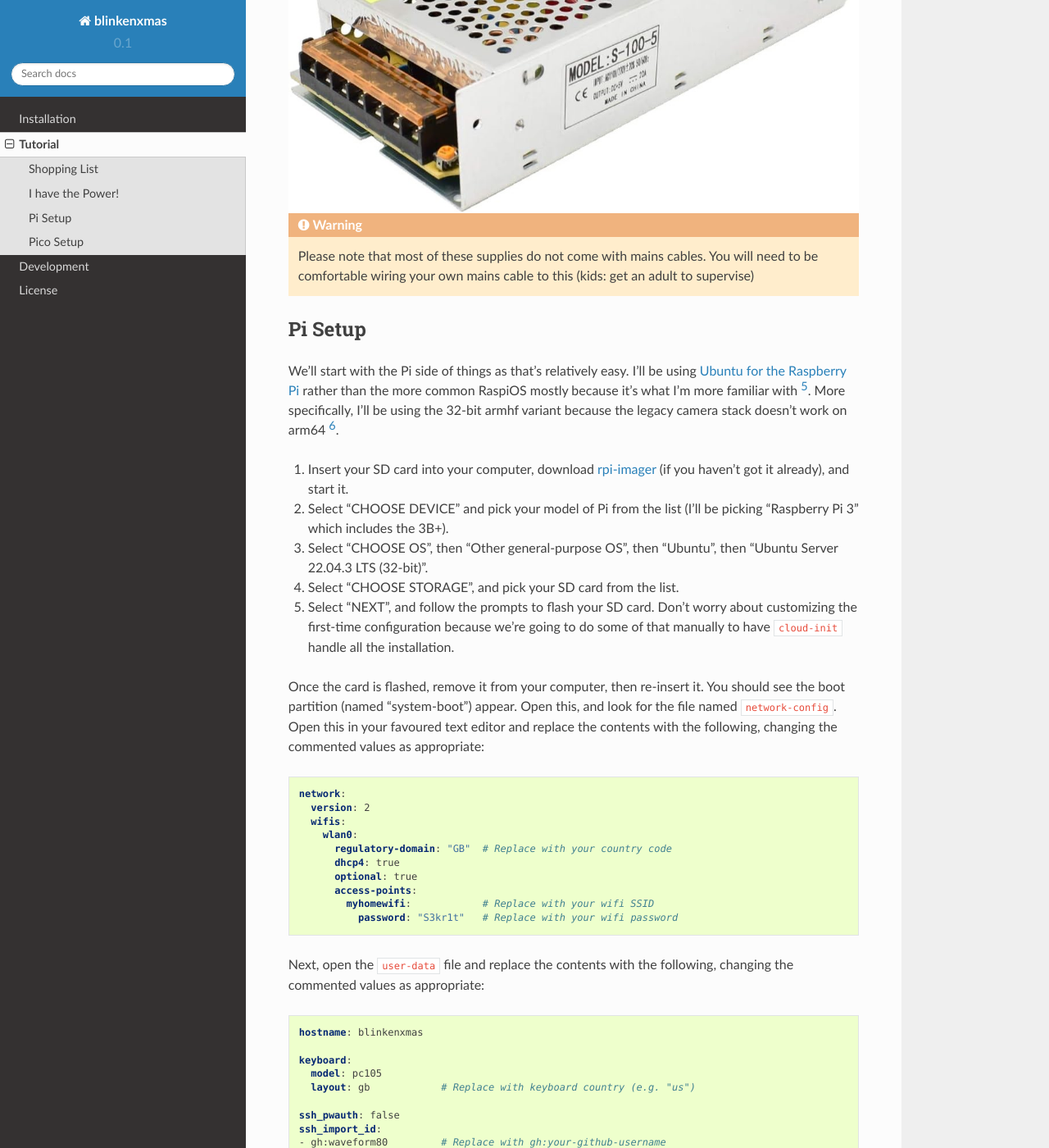
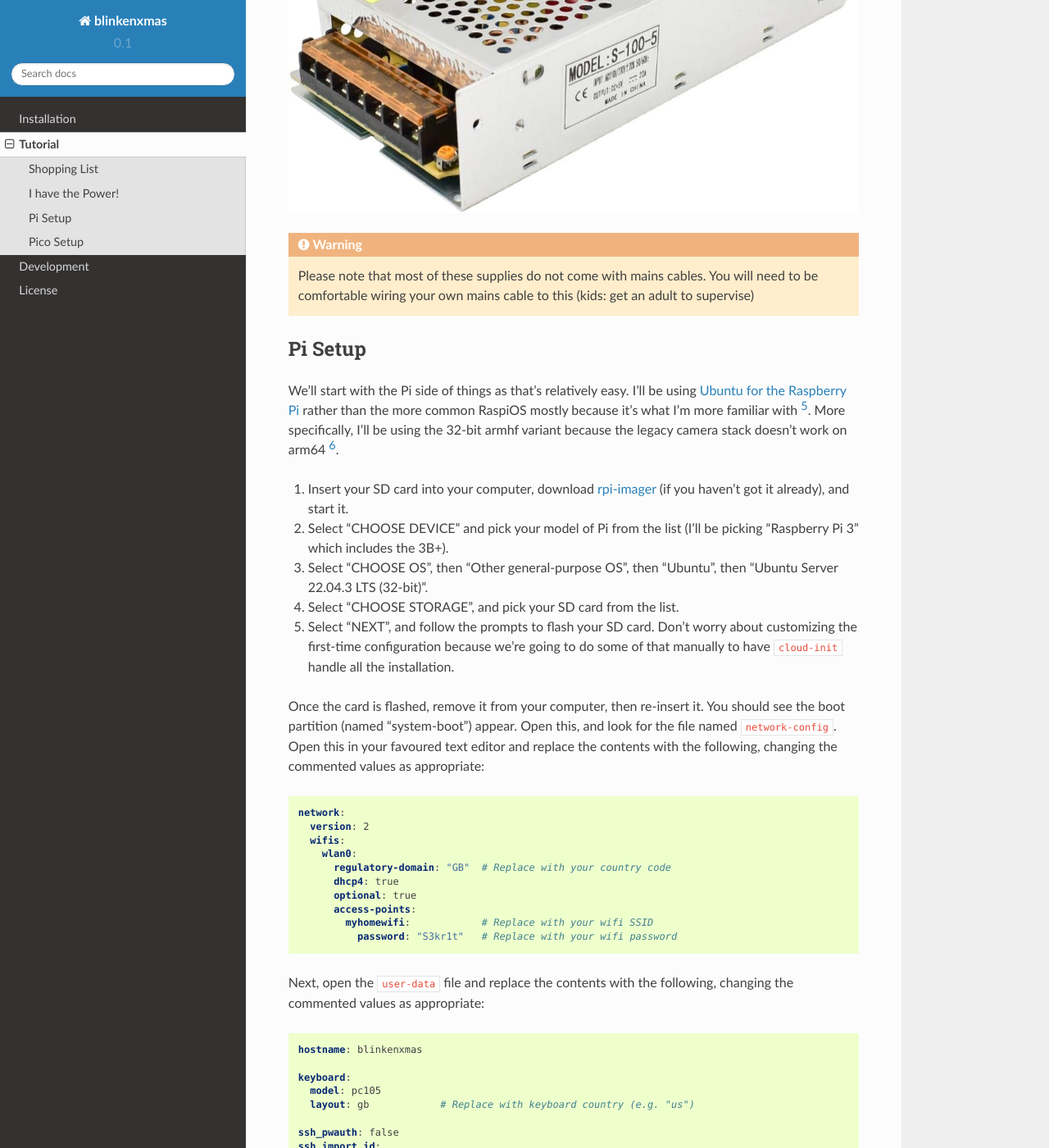
Before and after one commit to waveform80/blinkenxmas, a Sphinx documentation site: the page built from docs/tutorial.rst, in a window 1280 px wide and 1400 px high, scrolled down 1508 px. Shown: the whole window at 82% size. Built offline with Sphinx 7.4.7 and the Read the Docs theme 2.0.0, drawn with Linux system fonts in a browser that asks for light colours; formulas are drawn with MathJax 3; pages that are not in the unit, such as notebooks, are missing from menus.

Commit message:
Fix some RTD styles
No margin after images, and whatever else I've worked around in the past
(probably don't need half of these, but oh well...)

```diff
--- /dev/null
+++ b/docs/_static/style_override.css
@@ -0,0 +1,58 @@
+/* override table width restrictions */
+@media screen and (min-width: 767px) {
+    .wy-table-responsive table td, .wy-table-responsive table th {
+        /* !important prevents the common CSS stylesheets from
+           overriding this as on RTD they are loaded after this stylesheet */
+        white-space: normal !important;
+    }
+
+    .wy-table-responsive {
+        overflow: visible !important;
+    }
+}
+
+/* Sort out RTD's lacking code captions */
+.rst-content div.code-block-caption {
+    /* Copied from pre... */
+    font-family: Consolas, "Andale Mono WT", "Andale Mono", "Lucida Console", "Lucida Sans Typewriter", "DejaVu Sans Mono", "Bitstream Vera Sans Mono", "Liberation Mono", "Nimbus Mono L", Monaco, "Courier New", Courier, monospace;
+    font-size: 14px;
+    font-weight: bold;
+    font-style: normal;
+    text-align: left;
+    background-color: #ddd;
+    padding: 0.5em;
+}
+
+.rst-content div[class^="highlight"] {
+    border: 0 none;
+    margin-top: 0;
+}
+
+.rst-content div.code-block-caption + div.highlight-python3 {
+    margin-top: 0;
+}
+
+.rst-content div.code-block-caption a.headerlink {
+    visibility: hidden;
+}
+
+.rst-content div.code-block-caption a.headerlink::after {
+    font-family: FontAwesome;
+    font-size: 12px;
+    content: "";
+    visibility: hidden;
+}
+
+.rst-content div.code-block-caption:hover a.headerlink::after {
+    visibility: visible;
+}
+
+/* Make highlighting color a little less ugly */
+.rst-content div.highlight span.hll {
+    background-color: #ddddff;
+}
+
+/* Equal spacing around content images */
+.rst-content .document img {
+    margin-bottom: 24px;
+}
--- a/docs/conf.py
+++ b/docs/conf.py
@@ -64,6 +64,11 @@ html_title = f'{project} {version} Documentation'
 html_static_path = ['_static']
 manpages_url = 'https://manpages.ubuntu.com/manpages/jammy/en/man{section}/{page}.{section}.html'
 
+# Hack to make wide tables work properly in RTD
+# See https://github.com/snide/sphinx_rtd_theme/issues/117 for details
+def setup(app):
+    app.add_css_file('style_override.css')
+
 # -- Options for LaTeX output ---------------------------------------------
 
 latex_engine = 'xelatex'
```
